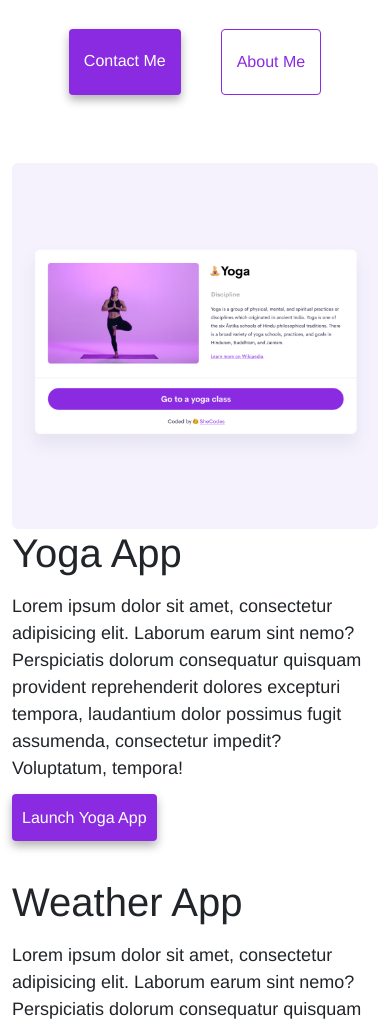
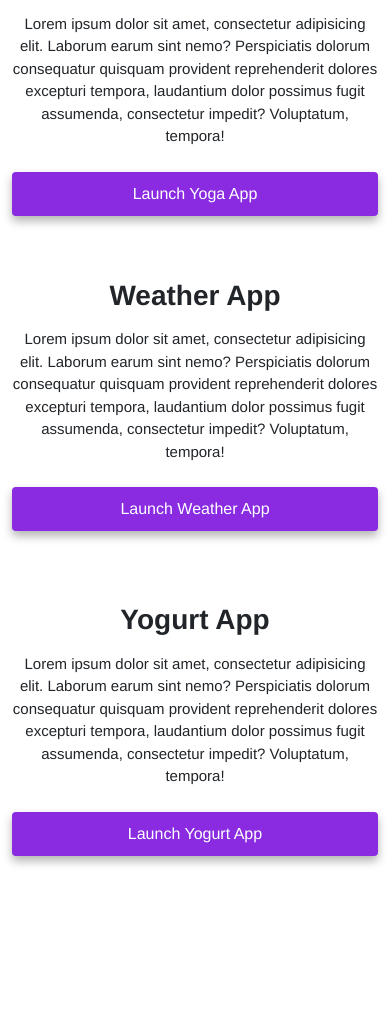
Before and after one commit to WajihaAbrar/Shecodes-Portfolio-Homework, a plain HTML site: page index.html in a window 390 px wide. Shown: the part 419-1439 px from the top of the page. After the commit the page ends 1390 px from the top, so only its background shows below. Drawn offline with nearby package versions, Linux system fonts and the light colour scheme.

Commit message:
Made website responsive using media queries.

```diff
--- a/index.html
+++ b/index.html
@@ -82,11 +82,11 @@
           <img
             src="/images/yoga.png"
             alt="Woman doing Yoga"
-            class="img-fluid rounded"
+            class="img-fluid rounded yoga"
           />
         </div>
         <div class="col-md-6">
-          <h2 class="text-start mb-3">Yoga App</h2>
+          <h2 class="mb-3 heading">Yoga App</h2>
           <p>
             Lorem ipsum dolor sit amet, consectetur adipisicing elit. Laborum
             earum sint nemo? Perspiciatis dolorum consequatur quisquam provident
@@ -94,7 +94,7 @@
             fugit assumenda, consectetur impedit? Voluptatum, tempora!
           </p>
           <div class="mt-4">
-            <a href="#" class="app-button" title="Link To Yoga App"
+            <a href="#" class="app-button link-button" title="Link To Yoga App"
               >Launch Yoga App</a
             >
           </div>
@@ -102,7 +102,7 @@
       </div>
       <div class="row mt-5">
         <div class="col-md-6">
-          <h2 class="text-start mb-3">Weather App</h2>
+          <h2 class="mb-3 heading">Weather App</h2>
           <p>
             Lorem ipsum dolor sit amet, consectetur adipisicing elit. Laborum
             earum sint nemo? Perspiciatis dolorum consequatur quisquam provident
@@ -110,7 +110,10 @@
             fugit assumenda, consectetur impedit? Voluptatum, tempora!
           </p>
           <div class="mt-4 mb-5">
-            <a href="#" class="app-button" title="Link To Weather App"
+            <a
+              href="#"
+              class="app-button link-button"
+              title="Link To Weather App"
               >Launch Weather App</a
             >
           </div>
@@ -119,7 +122,7 @@
           <img
             src="/images/weather.png"
             alt="Tells the weather of a city"
-            class="img-fluid rounded"
+            class="img-fluid rounded weather"
           />
         </div>
       </div>
@@ -128,11 +131,11 @@
           <img
             src="/images/yogurt.png"
             alt="A landing page about Yogurt"
-            class="img-fluid rounded"
+            class="img-fluid rounded yogurt"
           />
         </div>
         <div class="col-md-6">
-          <h2 class="text-start mb-3">Yogurt App</h2>
+          <h2 class="mb-3 heading">Yogurt App</h2>
           <p>
             Lorem ipsum dolor sit amet, consectetur adipisicing elit. Laborum
             earum sint nemo? Perspiciatis dolorum consequatur quisquam provident
@@ -140,7 +143,10 @@
             fugit assumenda, consectetur impedit? Voluptatum, tempora!
           </p>
           <div class="mt-4">
-            <a href="#" class="app-button" title="Link To Yogurt App"
+            <a
+              href="#"
+              class="app-button link-button"
+              title="Link To Yogurt App"
               >Launch Yogurt App</a
             >
           </div>
--- a/src/style.css
+++ b/src/style.css
@@ -19,6 +19,7 @@ h3 {
 
 h1 {
   font-size: 80px;
+  font-weight: bold;
   color: var(--primary-color);
 }
 
@@ -35,7 +36,10 @@ p {
   font-size: 18px;
   line-height: 1.5;
 }
-
+.heading {
+  text-align: start;
+  font-weight: bold;
+}
 .navigation-links {
   display: flex;
   margin-top: 40px;
@@ -95,7 +99,7 @@ p {
   display: flex;
   justify-content: center;
   color: var(--primary-color);
-  font-size: 28px;
+  font-size: 23px;
   text-decoration: none;
 }
 
@@ -103,3 +107,61 @@ p {
   text-decoration: underline;
   color: var(--secondary-color);
 }
+
+@media (max-width: 576px) {
+  h1 {
+    font-size: 40px;
+    padding: 10px;
+  }
+  h2 {
+    font-size: 28px;
+  }
+  h3 {
+    font-size: 17px;
+  }
+  .navigation-links {
+    margin: 20px;
+  }
+  .navigation-links a {
+    padding: 13px 8px;
+  }
+  .weather,
+  .yoga,
+  .yogurt {
+    display: none;
+  }
+
+  p {
+    text-align: center;
+    font-size: 15px;
+  }
+  .app-button {
+    display: flex;
+    justify-content: center;
+    margin: 15px 0px;
+    border-radius: 4px;
+  }
+  .link-button {
+    padding: 10px 15px;
+  }
+  .heading {
+    text-align: center;
+  }
+  .email-link {
+    font-size: 20px;
+    font-weight: bold;
+  }
+}
+
+@media (max-width: 300px) {
+  .navigation-links a {
+    padding: 18px 10px;
+    text-align: center;
+    font-size: 11px;
+    font-weight: bold;
+  }
+  .email-link {
+    font-size: 18px;
+    font-weight: bold;
+  }
+}
```
Also changed, not shown: about.html (+2 -3 lines).
